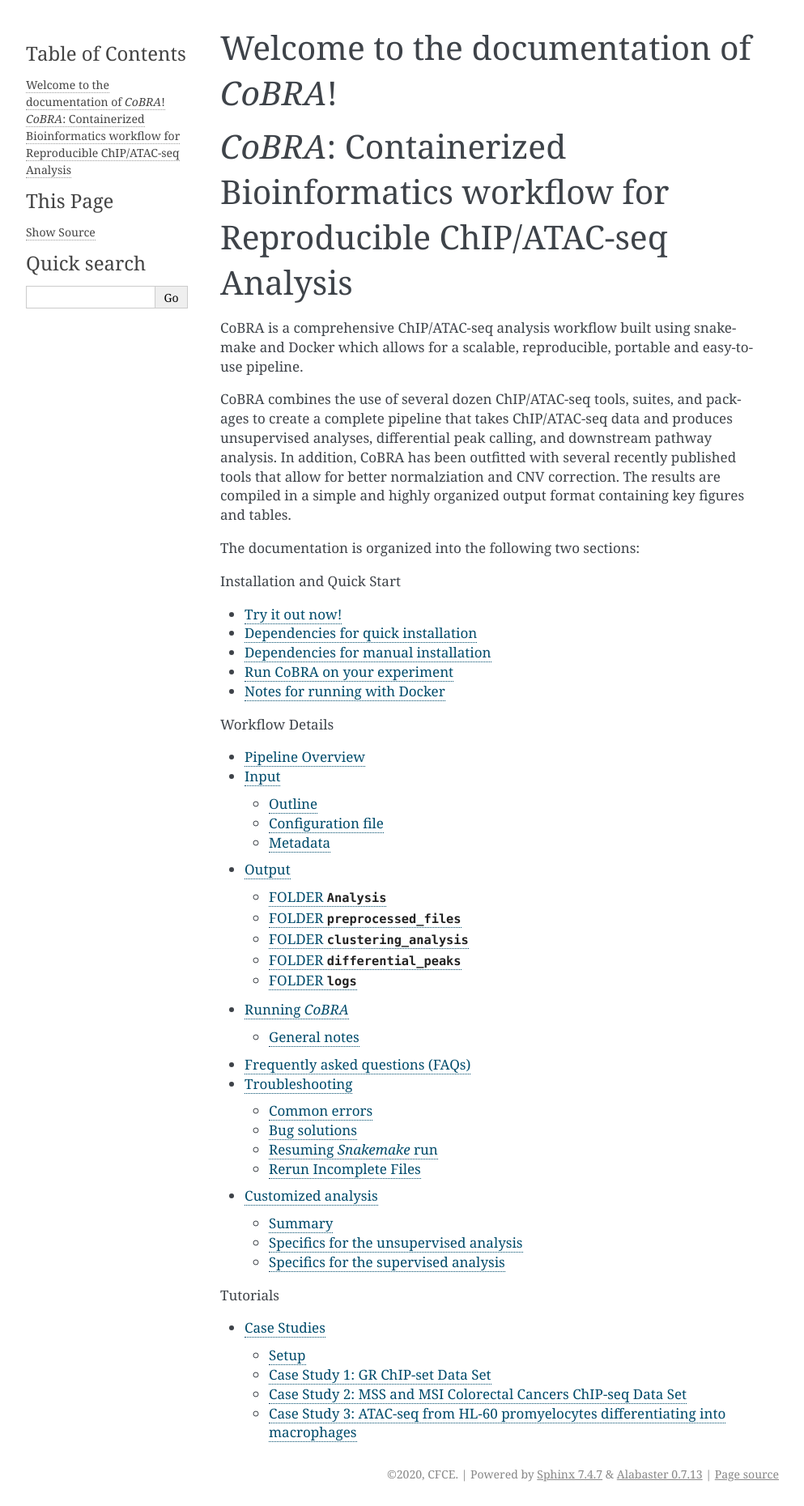
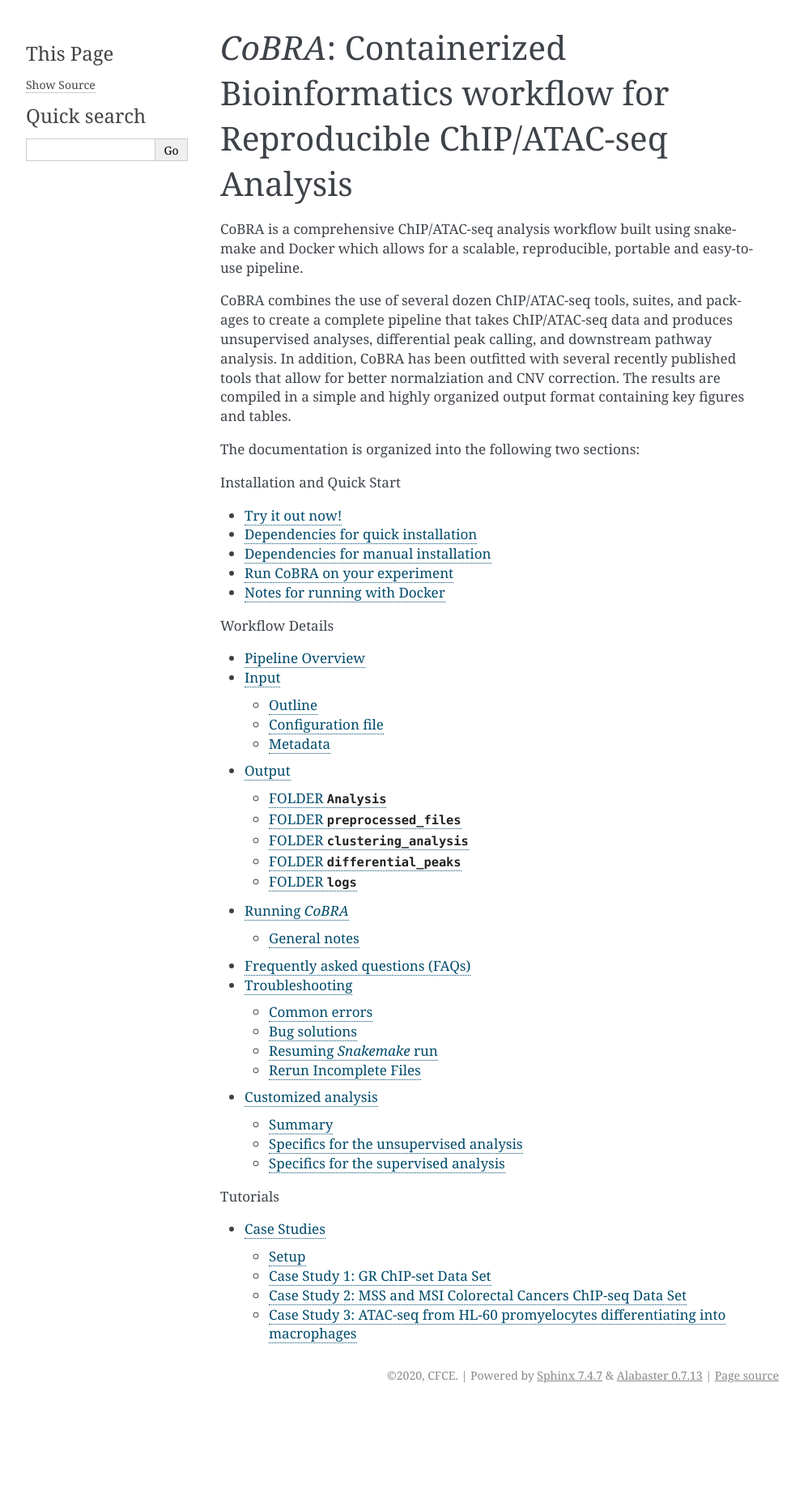
Before and after one commit to qiuxintao101/cobra, a Sphinx documentation site: the page built from docs/index.rst, in a window 1280 px wide. Shown: the whole page at 81% size, without its empty margins (148-1141 px from the left). Built offline with Sphinx 7.4.7, drawn with Linux system fonts in a browser that asks for light colours; after the commit the page ends 1738 px from its top, so only the background shows below that.

Commit message:
Update index.rst

```diff
--- a/docs/index.rst
+++ b/docs/index.rst
@@ -1,9 +1,6 @@
 .. CoBRA documentation master file
    You can adapt this file completely to your liking, but it should at least
    contain the root `toctree` directive.
-=========================================
-Welcome to the documentation of *CoBRA*!
-=========================================
 
 ===========================
  *CoBRA*: Containerized Bioinformatics workflow for Reproducible ChIP/ATAC-seq Analysis
```
